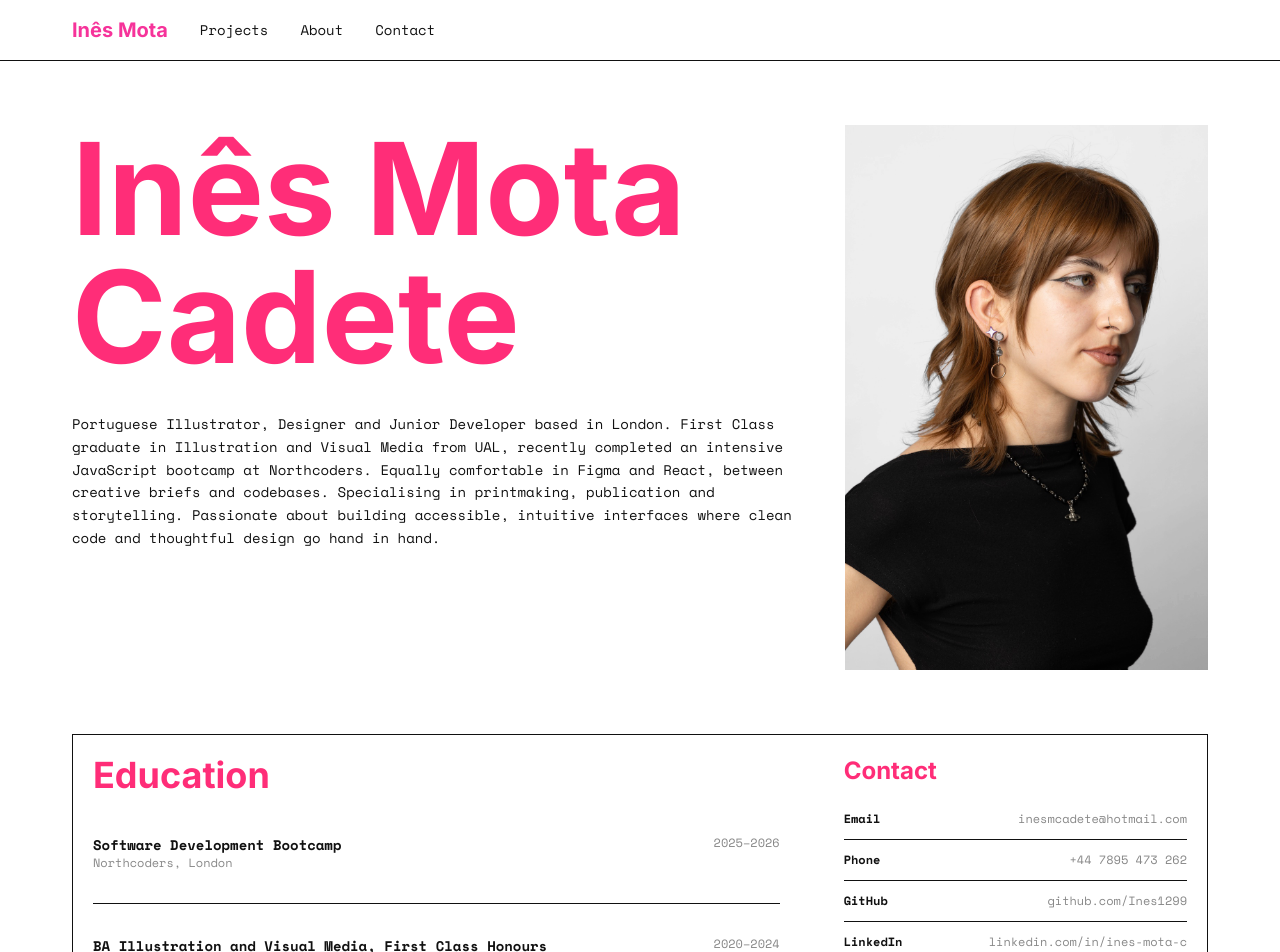
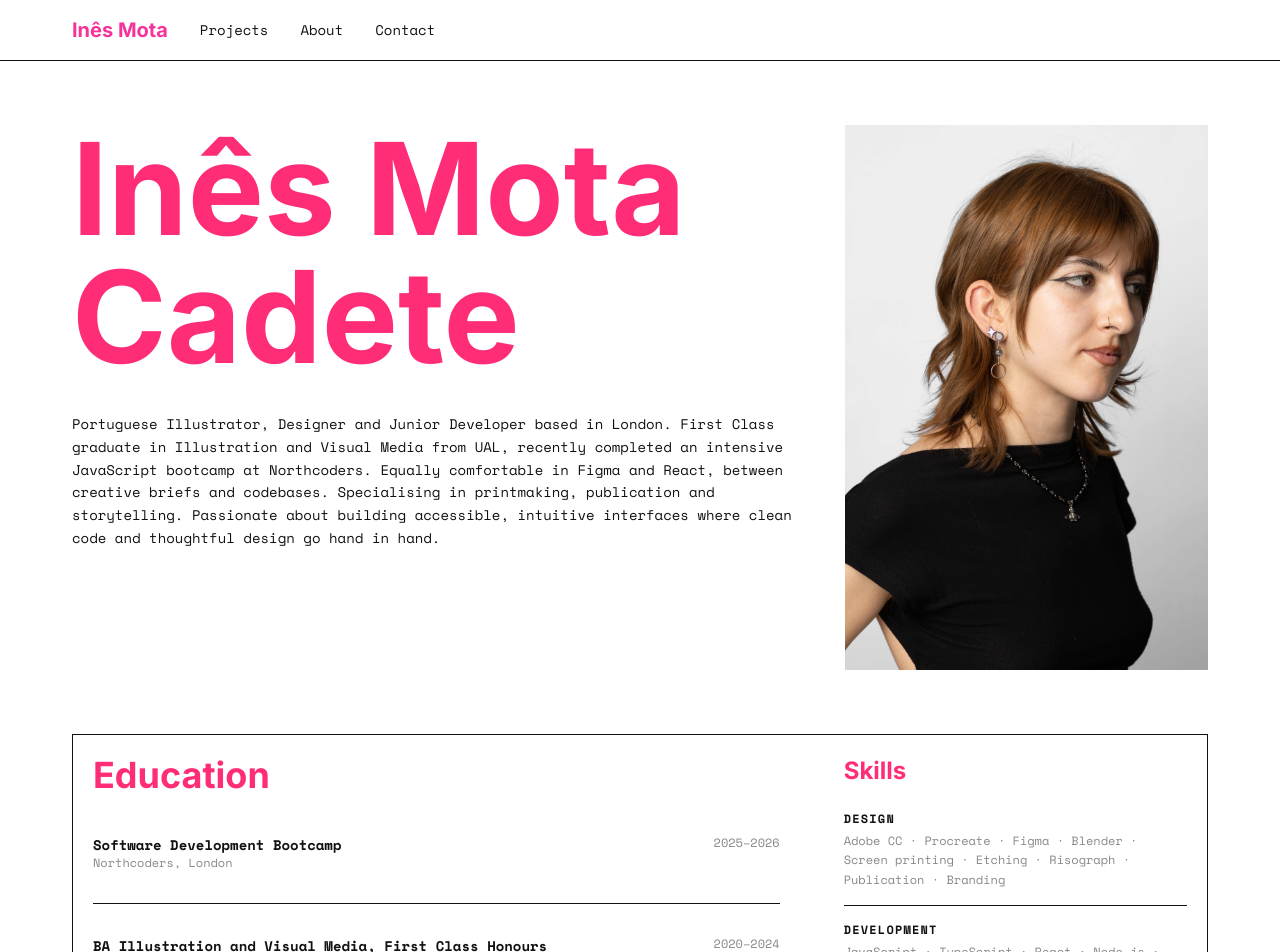
Before and after one commit to Ines1299/my-portfolio, a React (Vite) app: page /about in a window 1280 px wide. Shown: the top 952 px of the page. Built offline with nearby package versions, Linux system fonts and the light colour scheme; no server answers.

Commit message:
Deleted contacts from info on cv components

```diff
--- a/src/components/CV.tsx
+++ b/src/components/CV.tsx
@@ -223,21 +223,6 @@ export default function CV() {
       </div>
       {/* Right column */}
       <div className="w-1/3 flex flex-col gap-12 sticky top-8">
-        {/* Contact */}
-        <div>
-          <h2 className="text-2xl font-bold mb-6">Contact</h2>
-          {contact.map((item) => (
-            <div
-              key={item.label}
-              className="flex justify-between border-b border-black pb-3 mb-3 last:border-b-0"
-            >
-              <p className="text-xs font-bold">{item.label}</p>
-              <p className="text-xs" style={{ color: "var(--color-grey)" }}>
-                {item.value}
-              </p>
-            </div>
-          ))}
-        </div>
         {/* Skills */}
         <div>
           <h2 className="text-2xl font-bold mb-6">Skills</h2>
```
